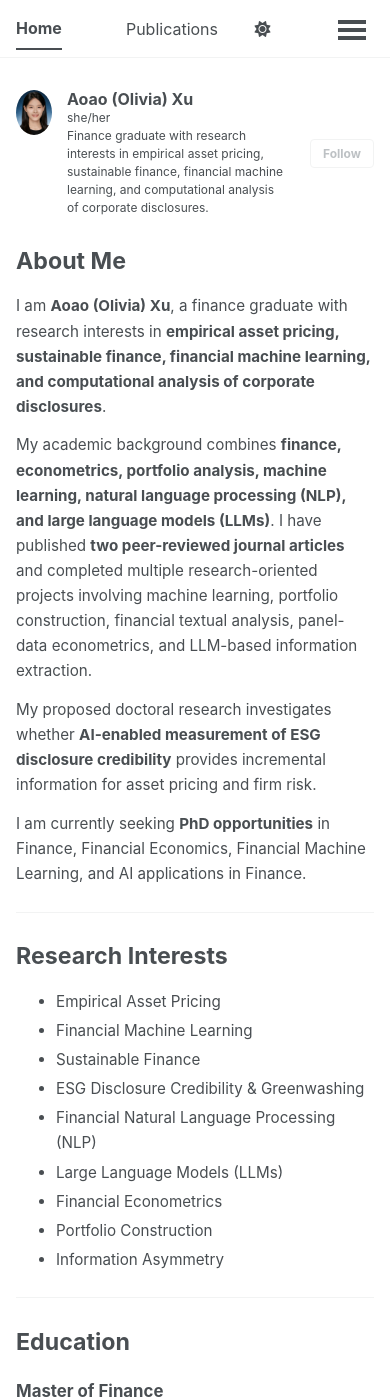
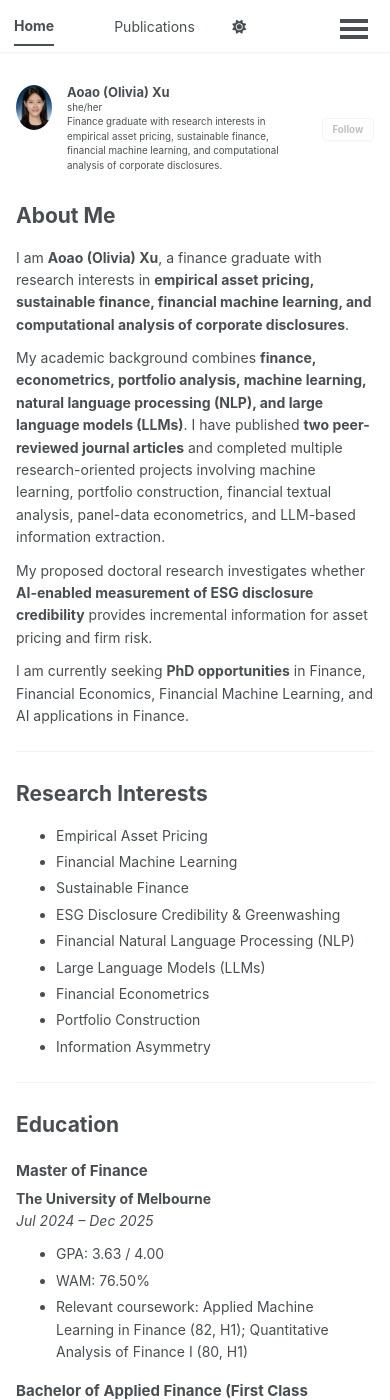
Before and after one commit to oliviaxu1/oliviaxu1.github.io, a Jekyll site: the page built from _pages/about.md, in a window 390 px wide and 1400 px high. Built offline with Jekyll 4.4.1, drawn with Linux system fonts in a browser that asks for light colours; a style sheet for code colours, icons or effects is not loaded.

Commit message:
Update font size

```diff
--- a/assets/css/main.scss
+++ b/assets/css/main.scss
@@ -40,91 +40,116 @@
 
 
 /* ==========================
-   Custom Page Layout
+   Compact Academic Layout
    ========================== */
 
-/* 正文整体 */
+/* 正文 */
 .page__content {
-  font-size: 0.92rem;
-  line-height: 1.65;
+  font-size: 14px;
+  line-height: 1.6;
 }
 
-/* 防止标题被 Sidebar 推到下方 */
+/* 防止标题被左侧栏推到下面 */
 .page__content h1,
 .page__content h2,
 .page__content h3 {
   clear: none;
 }
 
-/* 主要板块标题 */
+/* About Me、Education、Publications 等板块标题 */
 .page__content h1 {
-  font-size: 1.55rem;
+  font-size: 22px;
   line-height: 1.3;
-  margin-top: 1.8rem;
-  margin-bottom: 0.8rem;
-  padding-bottom: 0.3rem;
+  margin-top: 28px;
+  margin-bottom: 12px;
+  padding-bottom: 5px;
 }
 
-/* 页面第一个标题：不要留很大的顶部空白 */
+/* 首页第一个标题不留顶部空白 */
 .page__content > h1:first-child {
   margin-top: 0;
 }
 
-/* 项目、学位和职位标题 */
+/* 项目名称、职位名称 */
 .page__content h2 {
-  font-size: 1.2rem;
+  font-size: 17px;
   line-height: 1.35;
-  margin-top: 1.4rem;
-  margin-bottom: 0.45rem;
+  margin-top: 22px;
+  margin-bottom: 7px;
 }
 
-/* 更小层级标题 */
+/* 学位名称等三级标题 */
 .page__content h3 {
-  font-size: 1.05rem;
+  font-size: 15px;
   line-height: 1.35;
-  margin-top: 1.1rem;
-  margin-bottom: 0.4rem;
+  margin-top: 18px;
+  margin-bottom: 6px;
 }
 
-/* 段落间距 */
+/* 正文段落 */
 .page__content p {
   margin-top: 0;
-  margin-bottom: 0.85rem;
+  margin-bottom: 11px;
 }
 
-/* Bullet 间距 */
+/* 列表 */
 .page__content ul,
 .page__content ol {
-  margin-top: 0.35rem;
-  margin-bottom: 1rem;
+  margin-top: 5px;
+  margin-bottom: 14px;
 }
 
 .page__content li {
-  margin-bottom: 0.25rem;
+  margin-bottom: 4px;
 }
 
 /* 分隔线 */
 .page__content hr {
-  margin: 1.6rem 0;
+  margin: 24px 0;
 }
 
 /* 技能表格 */
 .page__content table {
-  font-size: 0.88rem;
-  line-height: 1.5;
+  font-size: 13px;
+  line-height: 1.45;
 }
 
-/* 手机端保持易读 */
+/* 左侧个人简介 */
+.author__content,
+.author__urls-wrapper {
+  font-size: 13px;
+  line-height: 1.45;
+}
+
+.author__name {
+  font-size: 17px;
+}
+
+/* 顶部导航栏 */
+.masthead,
+.greedy-nav {
+  font-size: 14px;
+}
+
+/* 手机端略微放大，保证可读性 */
 @media (max-width: 767px) {
   .page__content {
-    font-size: 0.95rem;
+    font-size: 14px;
   }
 
   .page__content h1 {
-    font-size: 1.45rem;
+    font-size: 21px;
   }
 
   .page__content h2 {
-    font-size: 1.18rem;
+    font-size: 17px;
+  }
+
+  .page__content h3 {
+    font-size: 15px;
+  }
+
+  .page__content table {
+    font-size: 12.5px;
   }
 }
```
